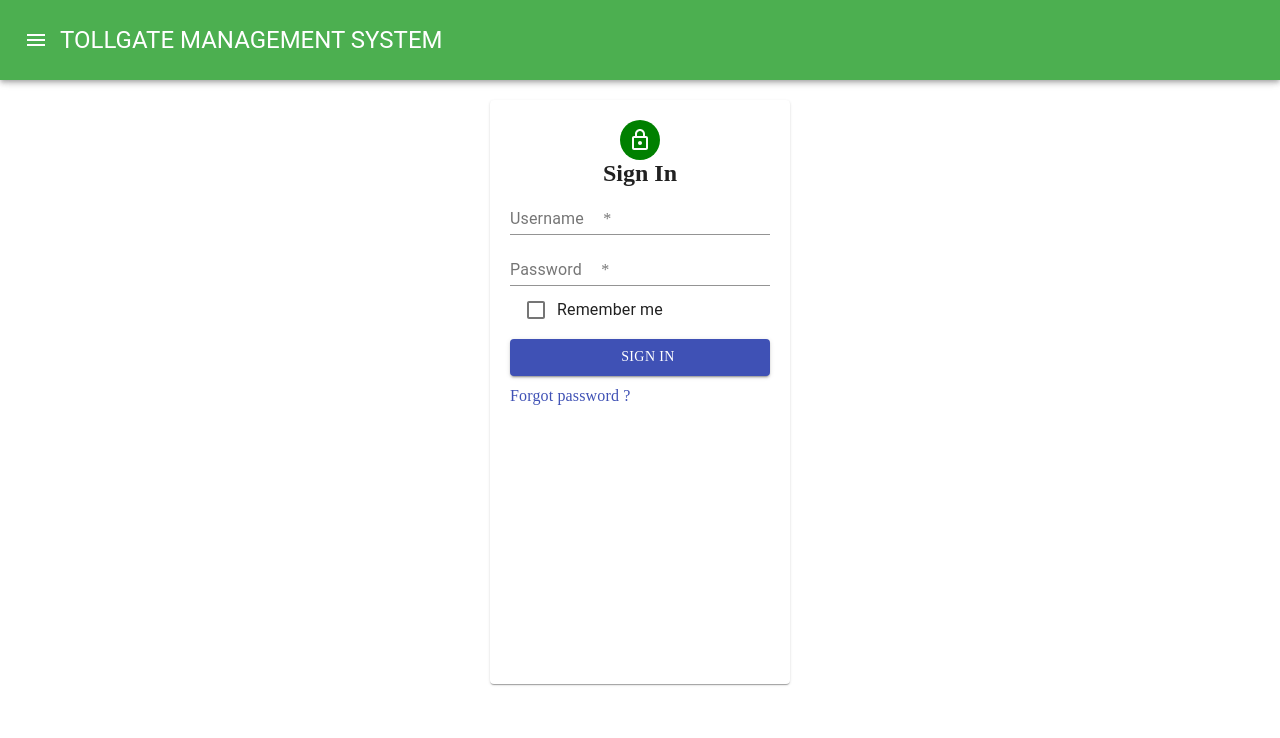
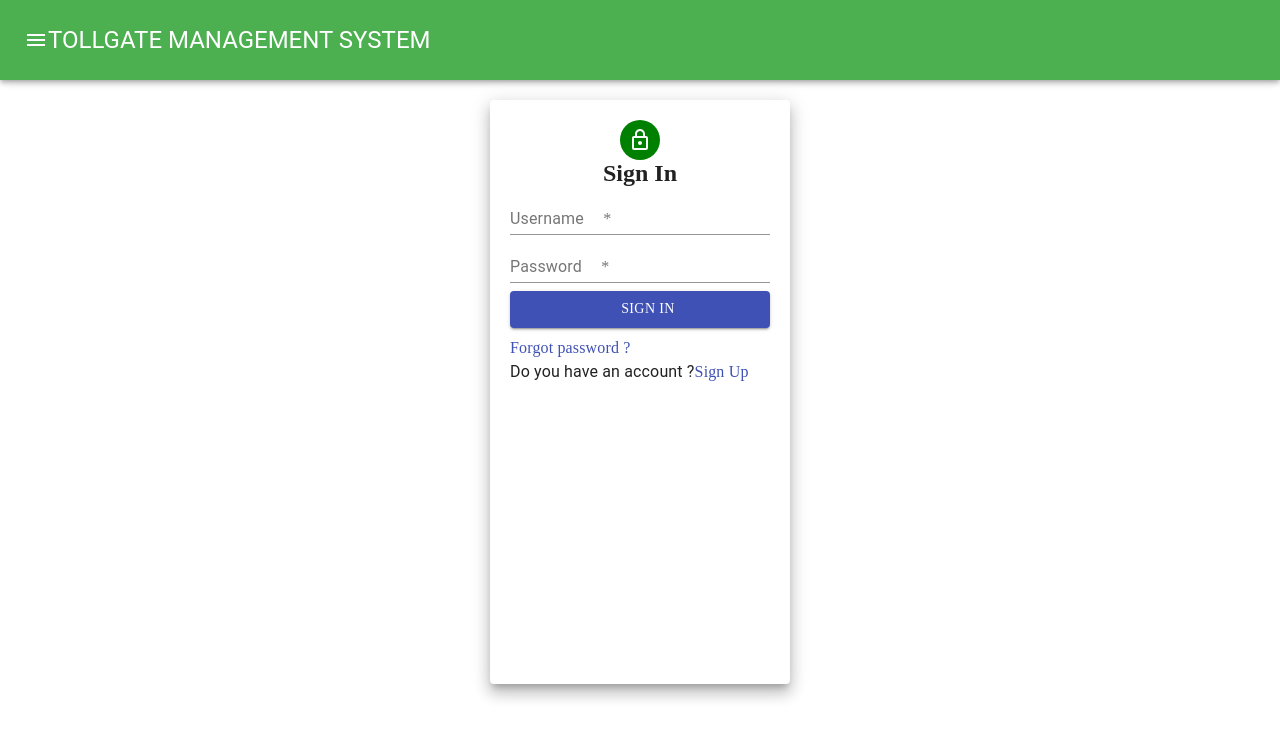
Before and after one commit to SolomonSatoh/TGMS-Client, a React (Create React App) app: page /login-main in a window 1280 px wide. Shown: the top 738 px of the page. Built offline with nearby package versions, Linux system fonts and the light colour scheme.

Commit message:
linked login and register forms with api

```diff
--- a/src/components/Forms/Login.js
+++ b/src/components/Forms/Login.js
@@ -1,78 +1,65 @@
+
+import React,{useState} from 'react';
+import { Grid, Paper, Avatar, TextField, Button, Typography, Link } from '@material-ui/core';
+import LockOutlinedIcon from '@material-ui/icons/LockOutlined';
+import {useHistory } from 'react-router-dom';
+import Axions from 'axios'
 
 
-import React from 'react';
-import { Grid, Paper, Avatar, TextField, Button, Typography, Link } from '@material-ui/core';
-import LockOutlinedIcon from '@material-ui/icons/LockOutlined';
-import FormControlLabel from '@material-ui/core/FormControlLabel';
-import Checkbox from '@material-ui/core/Checkbox';
-import { Formik, Form, Field, ErrorMessage } from 'formik';
-import * as Yup from 'yup';
-import {useHistory } from 'react-router-dom';
-
-
-const Login = ({ handleChange }) => {
+const Login=()=>{
 
     let history = useHistory();
 
     const paperStyle = { padding: 20, height: '73vh', width: 300, margin: "0 auto" }
     const avatarStyle = { backgroundColor: '#008000' }
     const btnstyle = { margin: '8px 0' }
-    const initialValues = {
-        username: '',
-        password: '',
-        remember: false
+
+    const [username, setUsername ] = useState("");
+    const [password, setPassword ] = useState("");
+
+    const login =() => {
+        const data = {username:username, password:password}
+        Axions.post("http://localhost:3001/users/login",data).then((response) => {
+
+            if(response.data.error) {
+                alert(response.data.error);
+            } else {
+                sessionStorage.setItem("accessToken", response.data)
+                history.push("/users") // go to users dashboard
             }
-    const validationSchema = Yup.object().shape({
-        username: Yup.string().email('please enter valid email').required("Required"),
-        password: Yup.string().required("Required").min(8,"Password should contain atleast 8 characters")
+
         })
-    const onSubmit = (values, props) => {
-        console.log(values)
-        setTimeout(() => {
-            props.resetForm()
-            props.setSubmitting(false)
-        }, 2000)
+    }
 
-    }
-    return (
+    return(
         <Grid className='login'>
-            <Paper style={paperStyle}>
+            <Paper elevation={10} style={paperStyle}>
                 <Grid align='center'>
-                    <Avatar style={avatarStyle}><LockOutlinedIcon /></Avatar>
+                     <Avatar style={avatarStyle}><LockOutlinedIcon/></Avatar>
                     <h2>Sign In</h2>
                 </Grid>
-                <Formik initialValues={initialValues} onSubmit={onSubmit} validationSchema={validationSchema}>
-                    {(props) => (
-                        <Form>
-                            <Field as={TextField} label='Username' name="username"
-                                placeholder='Enter username' fullWidth required
-                                helperText={<ErrorMessage name="username" />}
+                <TextField
+                label='Username'
+                placeholder='Enter username'
+                onChange={(event) => {setUsername(event.target.value)}}
+                fullWidth required
                 />
-                            <Field as={TextField} label='Password' name="password"
-                                placeholder='Enter password' type='password' fullWidth required
-                                helperText={<ErrorMessage name="password" />} />
-                            <Field as={FormControlLabel}
-                                name='remember'
-                                control={
-                                    <Checkbox
-                                        color="primary"
+                <TextField
+                label='Password'
+                placeholder='Enter password'
+                onChange={(event) => {setPassword(event.target.value)}}
+                type='password'
+                fullWidth required
                 />
-                                }
-                                label="Remember me"
-                            />
-                            <Button type='submit' color='primary' variant="contained" disabled={props.isSubmitting}
-                                style={btnstyle} fullWidth onClick ={() =>{history.push("/users");}} >{props.isSubmitting ? "Loading..." : "Sign in"}</Button>
 
-                        </Form>
-                    )}
-                </Formik>
+                <Button type='submit' color='primary' variant="contained" onClick={login} style={btnstyle} fullWidth>Sign in</Button>
                 <Typography >
                      <Link href="#" >
                         Forgot password ?
                 </Link>
                 </Typography>
-                <Typography > Dont have an account ?
-                     <Link href="#"  onClick ={ () =>{history.push("/sign");}} >
+                <Typography > Do you have an account ?
+                <Link href="#"  onClick ={ () =>{history.push("/sign");}}   >
                          Sign Up
                 </Link>
                 </Typography>
--- a/src/components/Forms/LoginAdmin.js
+++ b/src/components/Forms/LoginAdmin.js
@@ -1,79 +1,71 @@
-import React from 'react'
+
+import React,{useState} from 'react';
 import { Grid, Paper, Avatar, TextField, Button, Typography, Link } from '@material-ui/core';
 import LockOutlinedIcon from '@material-ui/icons/LockOutlined';
-import FormControlLabel from '@material-ui/core/FormControlLabel';
-import Checkbox from '@material-ui/core/Checkbox';
-import { Formik, Form, Field, ErrorMessage } from 'formik';
-import * as Yup from 'yup';
 import {useHistory } from 'react-router-dom';
+import Axions from 'axios'
 
 
-const LoginAdmin=({ handleChange }) =>{
+const LoginAdmin = () =>{
 
     let history = useHistory();
 
     const paperStyle = { padding: 20, height: '73vh', width: 300, margin: "0 auto" }
     const avatarStyle = { backgroundColor: '#008000' }
     const btnstyle = { margin: '8px 0' }
-    const initialValues = {
-        username: '',
-        password: '',
-        remember: false
-    }
-    const validationSchema = Yup.object().shape({
-        username: Yup.string().email('please enter valid email').required("Required"),
-        password: Yup.string().required("Required").min(8,"Password should contain atleast 8 characters")
-    })
-    const onSubmit = (values, props) => {
-        console.log(values)
-        setTimeout(() => {
-            props.resetForm()
-            props.setSubmitting(false)
-        }, 2000)
 
+    const [username, setUsername ] = useState("");
+    const [password, setPassword ] = useState("");
+
+    const login =() => {
+        const data = {username:username, password:password}
+        Axions.post("http://localhost:3001/users/login",data).then((response) => {
+
+            if(response.data.error) {
+                alert(response.data.error);
+            } else {
+                sessionStorage.setItem("accessToken", response.data)
+                history.push("/admin") // go to admin dashboaard
+            }
+
+        })
     }
 
-    return (
+    return(
         <Grid className='login'>
-            <Paper style={paperStyle}>
+            <Paper elevation={10} style={paperStyle}>
                 <Grid align='center'>
-                    <Avatar style={avatarStyle}><LockOutlinedIcon /></Avatar>
+                     <Avatar style={avatarStyle}><LockOutlinedIcon/></Avatar>
                     <h2>Sign In</h2>
                 </Grid>
-                <Formik initialValues={initialValues} onSubmit={onSubmit} validationSchema={validationSchema}>
-                    {(props) => (
-                        <Form>
-                            <Field as={TextField} label='Username' name="username"
-                                placeholder='Enter username' fullWidth required
-                                helperText={<ErrorMessage name="username" />}
-                            />
-                            <Field as={TextField} label='Password' name="password"
-                                placeholder='Enter password' type='password' fullWidth required
-                                helperText={<ErrorMessage name="password" />} />
-                            <Field as={FormControlLabel}
-                                name='remember'
-                                control={
-                                    <Checkbox
-                                        color="primary"
-                                    />
-                                }
-                                label="Remember me"
-                            />
-                            <Button type='submit' color='primary' variant="contained" disabled={props.isSubmitting}
-                                style={btnstyle} fullWidth onClick ={() =>{history.push("/admin");}} > {props.isSubmitting ? "Loading" : "Sign in"}</Button>
+                <TextField
+                label='Username'
+                placeholder='Enter username'
+                onChange={(event) => {setUsername(event.target.value)}}
+                fullWidth required
+                />
+                <TextField
+                label='Password'
+                placeholder='Enter password'
+                onChange={(event) => {setPassword(event.target.value)}}
+                type='password'
+                fullWidth required
+                />
 
-                        </Form>
-                    )}
-                </Formik>
+                <Button type='submit' color='primary' variant="contained" onClick={login} style={btnstyle} fullWidth>Sign in</Button>
                 <Typography >
-                    <Link href="#" >
+                     <Link href="#" >
                         Forgot password ?
                 </Link>
                 </Typography>
-
+                <Typography > Do you have an account ?
+                <Link href="#"  onClick ={ () =>{history.push("/sign");}}   >
+                         Sign Up
+                </Link>
+                </Typography>
             </Paper>
         </Grid>
     )
 }
 
-export default LoginAdmin;
+export default LoginAdmin
--- a/src/components/Forms/LoginStaff.js
+++ b/src/components/Forms/LoginStaff.js
@@ -1,77 +1,68 @@
-import React from 'react'
+
+import React,{useState} from 'react';
 import { Grid, Paper, Avatar, TextField, Button, Typography, Link } from '@material-ui/core';
 import LockOutlinedIcon from '@material-ui/icons/LockOutlined';
-import FormControlLabel from '@material-ui/core/FormControlLabel';
-import Checkbox from '@material-ui/core/Checkbox';
-import { Formik, Form, Field, ErrorMessage } from 'formik';
-import * as Yup from 'yup';
-import * as IoIcons from 'react-icons/io';
 import {useHistory } from 'react-router-dom';
+import Axions from 'axios'
 
 
-function LoginStaff() {
+const LoginStaff = () =>{
 
     let history = useHistory();
 
     const paperStyle = { padding: 20, height: '73vh', width: 300, margin: "0 auto" }
     const avatarStyle = { backgroundColor: '#008000' }
     const btnstyle = { margin: '8px 0' }
-    const initialValues = {
-        username: '',
-        password: '',
-        remember: false
-    }
-    const validationSchema = Yup.object().shape({
-        username: Yup.string().email('please enter valid email').required("Required"),
-        password: Yup.string().required("Required").min(8,"Password should contain atleast 8 characters")
-    })
-    const onSubmit = (values, props) => {
-        console.log(values)
-        setTimeout(() => {
-            props.resetForm()
-            props.setSubmitting(false)
-        }, 2000)
 
+    const [username, setUsername ] = useState("");
+    const [password, setPassword ] = useState("");
+
+    const login =() => {
+        const data = {username:username, password:password}
+        Axions.post("http://localhost:3001/users/login",data).then((response) => {
+
+            if(response.data.error) {
+                alert(response.data.error);
+            } else {
+                sessionStorage.setItem("accessToken", response.data)
+                history.push("/staff") // go to staff dashboard
+            }
+
+        })
     }
 
-    return (
+    return(
         <Grid className='login'>
-            <Paper style={paperStyle}>
+            <Paper elevation={10} style={paperStyle}>
                 <Grid align='center'>
-                    <Avatar style={avatarStyle}><LockOutlinedIcon /></Avatar>
+                     <Avatar style={avatarStyle}><LockOutlinedIcon/></Avatar>
                     <h2>Sign In</h2>
                 </Grid>
-                <Formik initialValues={initialValues} onSubmit={onSubmit} validationSchema={validationSchema}>
-                    {(props) => (
-                        <Form>
-                            <Field as={TextField} label='Username' name="username"
-                                placeholder='Enter username' fullWidth required
-                                helperText={<ErrorMessage name="username" />}
-                            />
-                            <Field as={TextField} label='Password' name="password"
-                                placeholder='Enter password' type='password' fullWidth required
-                                helperText={<ErrorMessage name="password" />} />
-                            <Field as={FormControlLabel}
-                                name='remember'
-                                control={
-                                    <Checkbox
-                                        color="primary"
-                                    />
-                                }
-                                label="Remember me"
-                            />
-                            <Button type='submit' color='primary' variant="contained" disabled={props.isSubmitting}
-                                style={btnstyle} fullWidth onClick ={() =>{history.push("/staff");}} > {props.isSubmitting ? "Loading" : "Sign in"}</Button>
+                <TextField
+                label='Username'
+                placeholder='Enter username'
+                onChange={(event) => {setUsername(event.target.value)}}
+                fullWidth required
+                />
+                <TextField
+                label='Password'
+                placeholder='Enter password'
+                onChange={(event) => {setPassword(event.target.value)}}
+                type='password'
+                fullWidth required
+                />
 
-                        </Form>
-                    )}
-                </Formik>
+                <Button type='submit' color='primary' variant="contained" onClick={login} style={btnstyle} fullWidth>Sign in</Button>
                 <Typography >
-                    <Link href="#" >
+                     <Link href="#" >
                         Forgot password ?
                 </Link>
                 </Typography>
-
+                <Typography > Do you have an account ?
+                <Link href="#"  onClick ={ () =>{history.push("/sign");}}   >
+                         Sign Up
+                </Link>
+                </Typography>
             </Paper>
         </Grid>
     )
--- a/src/components/Forms/Signup.js
+++ b/src/components/Forms/Signup.js
@@ -1,12 +1,17 @@
 
-import React from 'react'
+import React,{useState} from 'react'
 import { Grid, Paper, Avatar, Typography, TextField, Button } from '@material-ui/core'
 import AddCircleOutlineOutlinedIcon from '@material-ui/icons/AddCircleOutlineOutlined';
 import { Formik, Form, ErrorMessage, Field } from 'formik'
 import * as Yup from 'yup'
 import {useHistory } from 'react-router-dom';
+import Axions from 'axios'
 
 const Signup = () => {
+
+    const [success, setSuccess] = useState(null)
+    const [error, setError] = useState(null)
+
     let history = useHistory();
     const paperStyle = { padding: 20, width: 300, margin: "0 auto" }
     const headerStyle = { margin: 0 }
@@ -15,7 +20,7 @@ const Signup = () => {
     const btnstyle = { margin: '8px 0' }
 
     const initialValues = {
-        name: '',
+        username: '',
         email : '',
         phone: '',
         password: '',
@@ -36,14 +41,40 @@ const Signup = () => {
     })
 
 
-    const onSubmit = (values, props) => {
-        console.log(values)
+    const onSubmit = async(values, props) => {
+
+        const response = await Axions.post("http://localhost:3001/users/register",{
+            username: values.name,
+            email: values.email,
+            phone: values.phone,
+            password : values.password,
+            confirmPassword : values.confirmPassword
+        }).catch((err) => {
+            if(err && err.response)
+            console.log("Error : ", err)
+        })
+
+        if(response){
+
+
+        }
+
+        console.log(JSON.stringify(values))
         setTimeout(() => {
             props.resetForm()
             props.setSubmitting(false)
         }, 2000)
 
     }
+
+    //set state of the user registration
+    const [name, setName]  = useState('')
+    const [email, setEmail] = useState('')
+    const [phone, setPhone] = useState('')
+    const [password, setPassword] = useState('')
+    const [confirmPassword, setConfirmPassword] = useState('')
+
+
 
     return (
         <Grid className='login'>
@@ -60,7 +91,7 @@ const Signup = () => {
                     {(props) => (
                         <Form>
                             <Field as={TextField} label='name' name="name"
-                                placeholder='Enter username' fullWidth required
+                                placeholder='Enter username' type='text' fullWidth required
                                 helperText={<ErrorMessage name="name" />}
                             />
                             <Field as={TextField} label='Email' name="email"
@@ -81,7 +112,7 @@ const Signup = () => {
                             />
 
                             <Button type='submit' color='primary' variant="contained" disabled={props.isSubmitting}
-                                style={btnstyle} fullWidth onClick={() => {history.push("/login")}}>{props.isSubmitting ? "Loading" : "Sign Up"}</Button>
+                                style={btnstyle} fullWidth >{props.isSubmitting ? "Loading" : "Sign Up"}</Button>
                         </Form>
                     )}
                 </Formik>
```
Also changed, not shown: src/logo.svg (deleted). Lines whose indentation alone changed are shown as unchanged.
